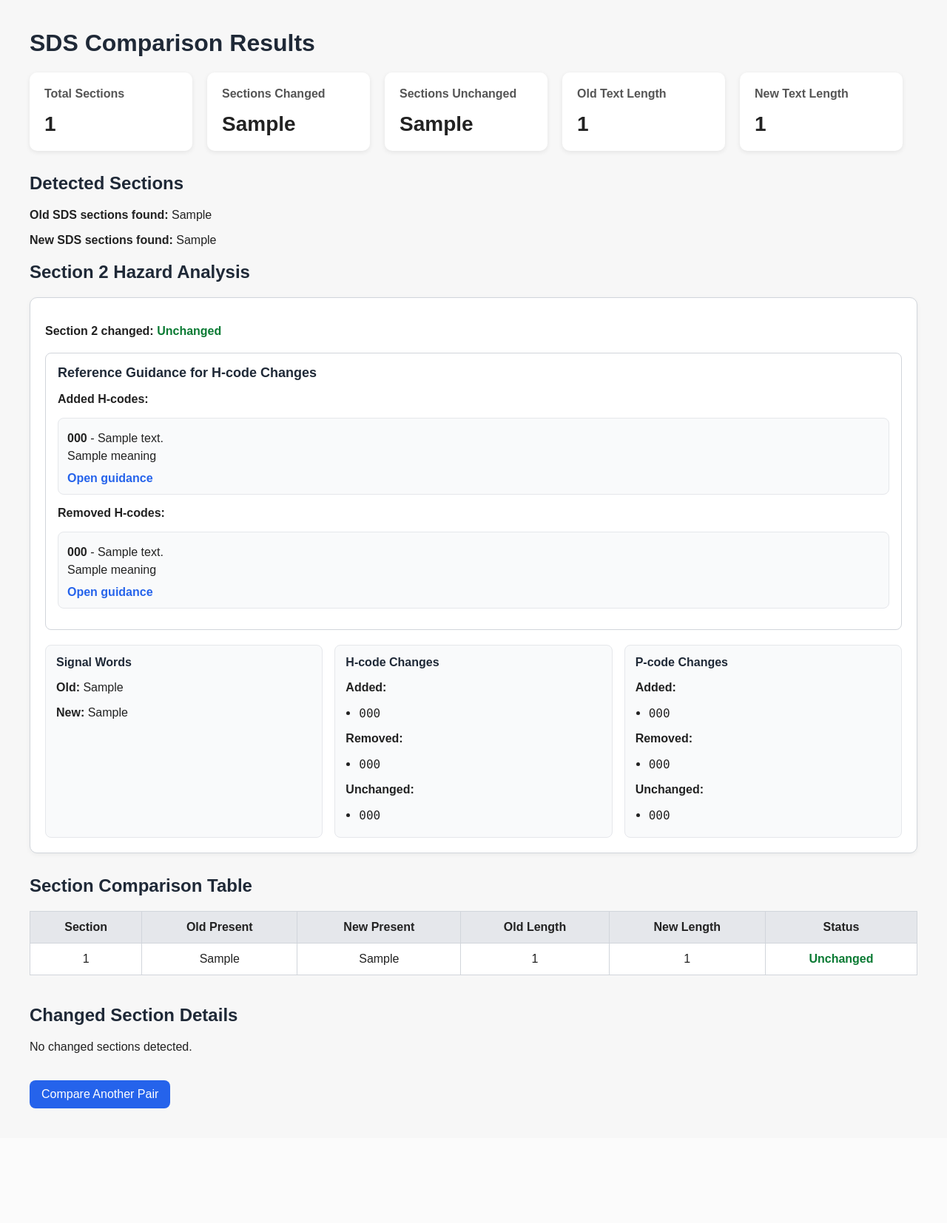
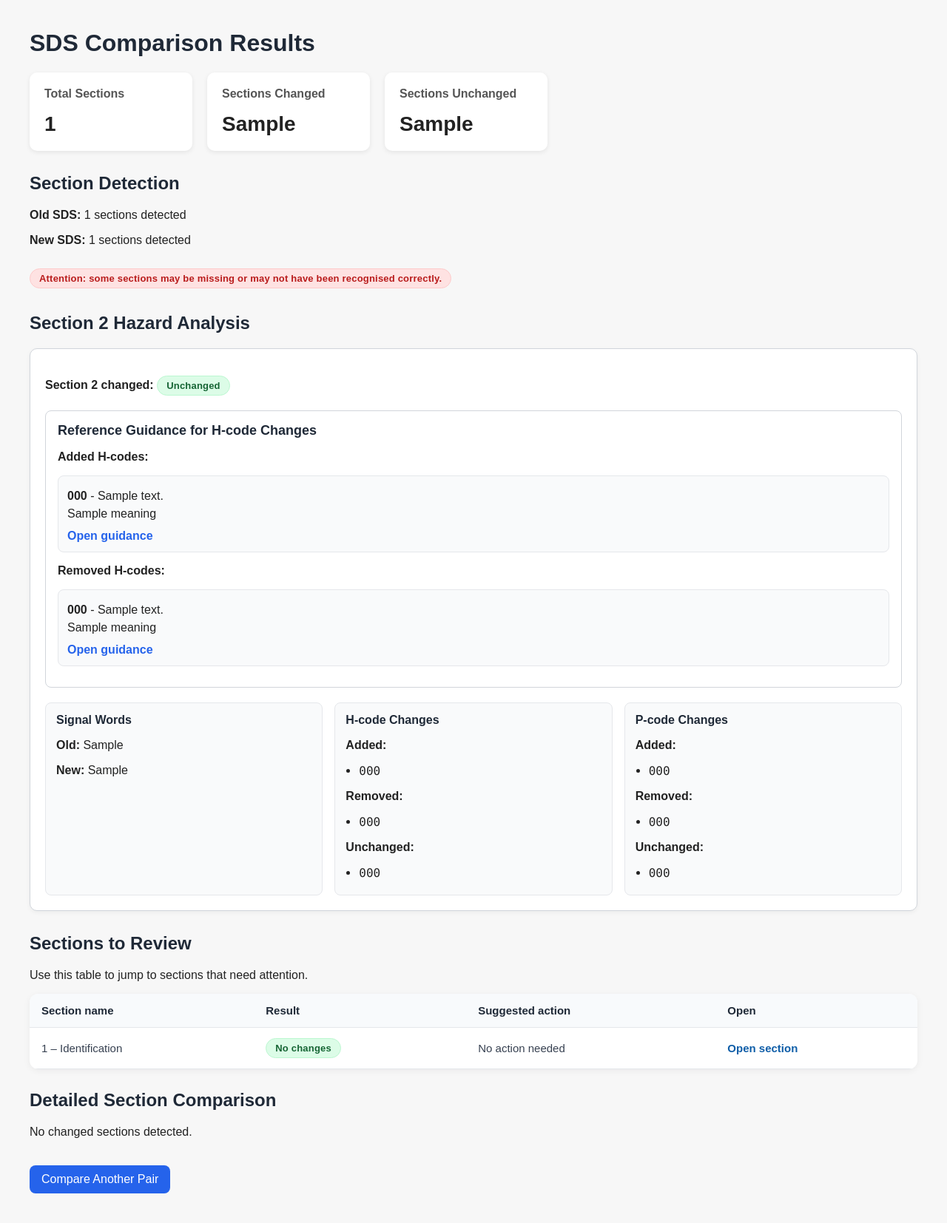
Before and after one commit to alexejevaDot/sds-comparison-fyp, a Flask app: template src/app/templates/results.html in a window 1280 px wide. Shown: the whole page at 74% size. Before the commit the page ends 1499 px from the top, so only its background shows below. Run offline with Flask 3, Linux system fonts and the light colour scheme; the template is opened without the code that fills it: most values are stand-ins (such as "Sample title", 1, 10 or a date in 2020).

Commit message:
code cleanup

```diff
--- a/src/app/main.py
+++ b/src/app/main.py
@@ -77,8 +77,10 @@ def compare():
             "changed": result["changed"],
             "old_preview": result["old_preview"],
             "new_preview": result["new_preview"],
+            "old_full_text": result.get("old_full_text", result["old_preview"]),
+            "new_full_text": result.get("new_full_text", result["new_preview"]),
             "change_summary": result["change_summary"],
-        })
+    })
 
     return render_template(
         "results.html",
--- a/src/app/sds_compare.py
+++ b/src/app/sds_compare.py
@@ -82,6 +82,8 @@ def compare_sections(old_sections: dict, new_sections: dict) -> dict:
             "changed": changed,
             "old_preview": make_preview(old_text),
             "new_preview": make_preview(new_text),
+            "old_full_text": old_text,
+            "new_full_text": new_text,
             "change_summary": make_change_summary(old_text, new_text) if changed else [],
         }
 
--- a/src/app/templates/results.html
+++ b/src/app/templates/results.html
@@ -1,5 +1,6 @@
 <!DOCTYPE html>
 <html lang="en">
+
 <head>
     <meta charset="UTF-8">
     <meta name="viewport" content="width=device-width, initial-scale=1.0">
@@ -12,7 +13,9 @@
             color: #222;
         }
 
-        h1, h2, h3 {
+        h1,
+        h2,
+        h3 {
             color: #1f2937;
         }
 
@@ -124,53 +127,144 @@
         table {
             width: 100%;
             border-collapse: collapse;
-            background: white;
-            margin-bottom: 40px;
+            margin-top: 16px;
+            margin-bottom: 28px;
+            background: #ffffff;
+            border-radius: 12px;
+            overflow: hidden;
+            box-shadow: 0 2px 10px rgba(15, 23, 42, 0.06);
         }
 
-        th, td {
-            border: 1px solid #d1d5db;
-            padding: 12px;
-            text-align: center;
+        th,
+        td {
+            padding: 14px 16px;
+            text-align: left;
+            border-bottom: 1px solid #e5e7eb;
+            vertical-align: middle;
         }
 
         th {
-            background-color: #e5e7eb;
-            font-weight: bold;
+            background: #f8fafc;
+            font-weight: 700;
+            color: #1f2937;
+            font-size: 15px;
+        }
+
+        td {
+            font-size: 15px;
+            color: #374151;
+        }
+
+        tr:hover {
+            background: #f9fbfd;
+        }
+
+        .changed,
+        .unchanged {
+            display: inline-block;
+            padding: 6px 12px;
+            border-radius: 999px;
+            font-size: 13px;
+            font-weight: 700;
+            line-height: 1;
+            letter-spacing: 0.2px;
         }
 
         .changed {
-            color: #b00020;
-            font-weight: bold;
+            background: #fee2e2;
+            color: #b91c1c;
+            border: 1px solid #fecaca;
         }
 
         .unchanged {
-            color: #0a7a33;
-            font-weight: bold;
+            background: #dcfce7;
+            color: #166534;
+            border: 1px solid #bbf7d0;
+        }
+
+        td a {
+            display: inline-block;
+            color: #0f5ea8;
+            font-weight: 600;
+            text-decoration: none;
+        }
+
+        td a:hover {
+            text-decoration: underline;
         }
 
         .detail-card {
-            background: white;
-            border: 1px solid #d1d5db;
-            border-radius: 10px;
-            padding: 20px;
-            margin-bottom: 25px;
-            box-shadow: 0 2px 6px rgba(0, 0, 0, 0.05);
+            background: #ffffff;
+            border: 1px solid #dbe3ea;
+            border-radius: 12px;
+            padding: 22px;
+            margin-bottom: 24px;
+            box-shadow: 0 2px 10px rgba(15, 23, 42, 0.05);
         }
 
-        .detail-card h3 {
-            margin-top: 0;
+        .compare-grid {
+            display: grid;
+            grid-template-columns: 1fr 1fr;
+            gap: 18px;
+            margin-top: 14px;
+            margin-bottom: 18px;
+            align-items: stretch;
+        }
+
+        .preview-panel {
+            display: flex;
+            flex-direction: column;
+            min-width: 0;
+        }
+
+        .preview-panel p {
+            margin-bottom: 8px;
+            font-weight: 700;
+            color: #1f2937;
         }
 
         .preview-box {
-            background: #f9fafb;
-            border: 1px solid #e5e7eb;
-            border-radius: 8px;
-            padding: 12px;
-            margin-top: 8px;
-            margin-bottom: 15px;
+            background: #f8fafc;
+            border: 1px solid #dbe3ea;
+            border-radius: 10px;
+            padding: 14px;
+            min-height: 260px;
+            max-height: 260px;
+            overflow-y: auto;
+            overflow-x: hidden;
             white-space: pre-wrap;
-            word-wrap: break-word;
+            word-break: break-word;
+            line-height: 1.6;
+            font-size: 15px;
+            color: #374151;
+        }
+
+        .diff-list {
+            margin-top: 10px;
+            padding-left: 20px;
+        }
+
+        .diff-list li {
+            margin-bottom: 8px;
+            line-height: 1.5;
+        }
+
+        @media (max-width: 900px) {
+            .compare-grid {
+                grid-template-columns: 1fr;
+            }
+
+            .preview-box {
+                max-height: 220px;
+            }
+        }
+
+        @media (max-width: 900px) {
+            table {
+                display: block;
+                overflow-x: auto;
+                white-space: nowrap;
+            }
         }
 
         ul.diff-list {
@@ -197,6 +291,7 @@
         }
     </style>
 </head>
+
 <body>
 
     <h1>SDS Comparison Results</h1>
@@ -216,21 +311,19 @@
             <h3>Sections Unchanged</h3>
             <p>{{ summary.sections_unchanged }}</p>
         </div>
-
-        <div class="summary-card">
-            <h3>Old Text Length</h3>
-            <p>{{ old_text_length }}</p>
     </div>
 
-        <div class="summary-card">
-            <h3>New Text Length</h3>
-            <p>{{ new_text_length }}</p>
+    <h2>Section Detection</h2>
+    <div class="info-card">
+        {% if old_sections_found|length == 16 and new_sections_found|length == 16 %}
+        <p class="unchanged"><strong> All 16 standard SDS sections were detected in both files.</p>
+        {% else %}
+        <p><strong>Old SDS:</strong> {{ old_sections_found|length }} sections detected</p>
+        <p><strong>New SDS:</strong> {{ new_sections_found|length }} sections detected</p>
+        <p class="changed"><strong>Attention:</strong> some sections may be missing or may not have been recognised
+            correctly.</p>
+        {% endif %}
     </div>
-    </div>
-
-    <h2>Detected Sections</h2>
-    <p><strong>Old SDS sections found:</strong> {{ old_sections_found }}</p>
-    <p><strong>New SDS sections found:</strong> {{ new_sections_found }}</p>
 
     <h2>Section 2 Hazard Analysis</h2>
 
@@ -238,7 +331,6 @@
     <div class="section2-panel">
         <p>
             <strong>Section 2 changed:</strong>
-
             {% if section_2_analysis["section2_changed"] %}
             <span class="changed">Changed</span>
             {% else %}
@@ -259,7 +351,8 @@
             <div class="guidance-card">
                 <p><strong>{{ item.code }}</strong> - {{ item.description }}</p>
                 <p>{{ item.meaning }}</p>
-                                <a href="{{ item.guidance_link }}" target="_blank" rel="noopener noreferrer" class="guidance-link">Open guidance</a>
+                <a href="{{ item.guidance_link }}" target="_blank" rel="noopener noreferrer" class="guidance-link">Open
+                    guidance</a>
             </div>
             {% endfor %}
             {% endif %}
@@ -270,7 +363,8 @@
             <div class="guidance-card">
                 <p><strong>{{ item.code }}</strong> - {{ item.description }}</p>
                 <p>{{ item.meaning }}</p>
-                                <a href="{{ item.guidance_link }}" target="_blank" rel="noopener noreferrer" class="guidance-link">Open guidance</a>
+                <a href="{{ item.guidance_link }}" target="_blank" rel="noopener noreferrer" class="guidance-link">Open
+                    guidance</a>
             </div>
             {% endfor %}
             {% endif %}
@@ -280,8 +374,10 @@
         <div class="section2-grid">
             <div class="section2-box">
                 <h3>Signal Words</h3>
-                    <p><strong>Old:</strong> {{ section_2_analysis["old"]["signal_words"] | join(', ') if section_2_analysis["old"]["signal_words"] else 'None detected' }}</p>
-                    <p><strong>New:</strong> {{ section_2_analysis["new"]["signal_words"] | join(', ') if section_2_analysis["new"]["signal_words"] else 'None detected' }}</p>
+                <p><strong>Old:</strong> {{ section_2_analysis["old"]["signal_words"] | join(', ') if
+                    section_2_analysis["old"]["signal_words"] else 'None detected' }}</p>
+                <p><strong>New:</strong> {{ section_2_analysis["new"]["signal_words"] | join(', ') if
+                    section_2_analysis["new"]["signal_words"] else 'None detected' }}</p>
             </div>
 
             <div class="section2-box">
@@ -363,55 +459,143 @@
     <p>No Section 2 hazard analysis available.</p>
     {% endif %}
 
-    <h2>Section Comparison Table</h2>
+    <h2>Sections to Review</h2>
+    <div class="helper-note">
+        Use this table to jump to sections that need attention.
+    </div>
+
     <table>
         <thead>
             <tr>
-                <th>Section</th>
-                <th>Old Present</th>
-                <th>New Present</th>
-                <th>Old Length</th>
-                <th>New Length</th>
-                <th>Status</th>
+                <th>Section name</th>
+                <th>Result</th>
+                <th>Suggested action</th>
+                <th>Open</th>
             </tr>
         </thead>
         <tbody>
             {% for row in section_rows %}
             <tr>
-                <td>{{ row.section_num }}</td>
-                <td>{{ row.old_present }}</td>
-                <td>{{ row.new_present }}</td>
-                <td>{{ row.old_length }}</td>
-                <td>{{ row.new_length }}</td>
+                <td>
+                    {% if row.section_num == 1 %}
+                    1 – Identification
+                    {% elif row.section_num == 2 %}
+                    2 – Hazards identification
+                    {% elif row.section_num == 3 %}
+                    3 – Composition / ingredients
+                    {% elif row.section_num == 4 %}
+                    4 – First aid measures
+                    {% elif row.section_num == 5 %}
+                    5 – Firefighting measures
+                    {% elif row.section_num == 6 %}
+                    6 – Accidental release measures
+                    {% elif row.section_num == 7 %}
+                    7 – Handling and storage
+                    {% elif row.section_num == 8 %}
+                    8 – Exposure controls / personal protection
+                    {% elif row.section_num == 9 %}
+                    9 – Physical and chemical properties
+                    {% elif row.section_num == 10 %}
+                    10 – Stability and reactivity
+                    {% elif row.section_num == 11 %}
+                    11 – Toxicological information
+                    {% elif row.section_num == 12 %}
+                    12 – Ecological information
+                    {% elif row.section_num == 13 %}
+                    13 – Disposal considerations
+                    {% elif row.section_num == 14 %}
+                    14 – Transport information
+                    {% elif row.section_num == 15 %}
+                    15 – Regulatory information
+                    {% elif row.section_num == 16 %}
+                    16 – Other information
+                    {% else %}
+                    Section {{ row.section_num }}
+                    {% endif %}
+                </td>
                 <td>
                     {% if row.changed %}
-                        <span class="changed">Changed</span>
+                    <span class="changed">Updated</span>
                     {% else %}
-                        <span class="unchanged">Unchanged</span>
+                    <span class="unchanged">No changes</span>
                     {% endif %}
+                </td>
+                <td>
+                    {% if row.changed %}
+                    {% if row.section_num == 1 %}
+                    Check product and supplier details
+                    {% elif row.section_num == 2 %}
+                    Review hazard and warning changes
+                    {% elif row.section_num == 3 %}
+                    Check ingredient information
+                    {% elif row.section_num == 4 %}
+                    Check first aid instructions
+                    {% elif row.section_num == 5 %}
+                    Check fire response advice
+                    {% elif row.section_num == 6 %}
+                    Check spill and leak guidance
+                    {% elif row.section_num == 7 %}
+                    Check handling and storage advice
+                    {% elif row.section_num == 8 %}
+                    Check PPE and exposure limits
+                    {% elif row.section_num == 9 %}
+                    Check physical property updates
+                    {% elif row.section_num == 10 %}
+                    Check stability and reaction risks
+                    {% elif row.section_num == 11 %}
+                    Check health hazard information
+                    {% elif row.section_num == 12 %}
+                    Check environmental information
+                    {% elif row.section_num == 13 %}
+                    Check disposal advice
+                    {% elif row.section_num == 14 %}
+                    Check transport requirements
+                    {% elif row.section_num == 15 %}
+                    Check regulatory information
+                    {% elif row.section_num == 16 %}
+                    Review general notes and updates
+                    {% else %}
+                    Review this section
+                    {% endif %}
+                    {% else %}
+                    No action needed
+                    {% endif %}
+                </td>
+                <td>
+                    <a href="#section-{{ row.section_num }}">Open section</a>
                 </td>
             </tr>
             {% endfor %}
         </tbody>
     </table>
 
-    <h2>Changed Section Details</h2>
+    <h2>Detailed Section Comparison</h2>
 
     {% set changed_sections = section_rows | selectattr("changed") | list %}
 
     {% if changed_sections %}
     {% for row in changed_sections %}
-            <div class="detail-card">
+    <div class="detail-card" id="section-{{ row.section_num }}">
         <h3>Section {{ row.section_num }}</h3>
 
-                <p><strong>Old Preview:</strong></p>
-                <div class="preview-box">{{ row.old_preview }}</div>
+        <div class="compare-grid">
+            <div class="preview-panel">
+                <p><strong>Older SDS version:</strong></p>
+                <div class="preview-box">
+                    {{ row.old_full_text if row.old_full_text else row.old_preview }}
+                </div>
+            </div>
 
-                <p><strong>New Preview:</strong></p>
-                <div class="preview-box">{{ row.new_preview }}</div>
+            <div class="preview-panel">
+                <p><strong>Newer SDS version:</strong></p>
+                <div class="preview-box">
+                    {{ row.new_full_text if row.new_full_text else row.new_preview }}
+                </div>
+            </div>
+        </div>
 
         {% if row.change_summary %}
-                    <p><strong>Text-level differences in Section {{ row.section_num }}:</strong></p>
+        <p><strong>Main text changes found in Section {{ row.section_num }}:</strong></p>
         <ul class="diff-list">
             {% for line in row.change_summary %}
             <li>{{ line }}</li>
@@ -429,4 +613,5 @@
     <a href="/" class="back-link">Compare Another Pair</a>
 
 </body>
+
 </html>
```
Lines whose indentation alone changed are shown as unchanged.
